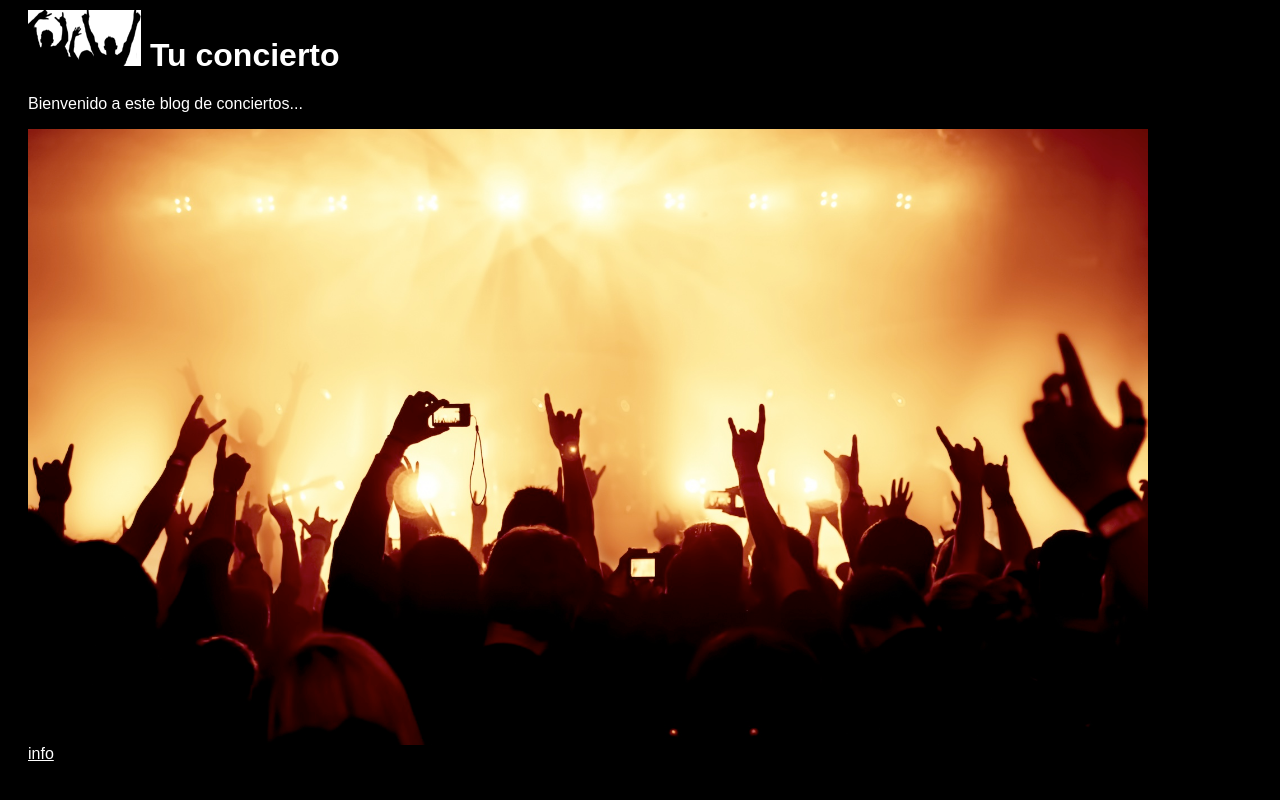
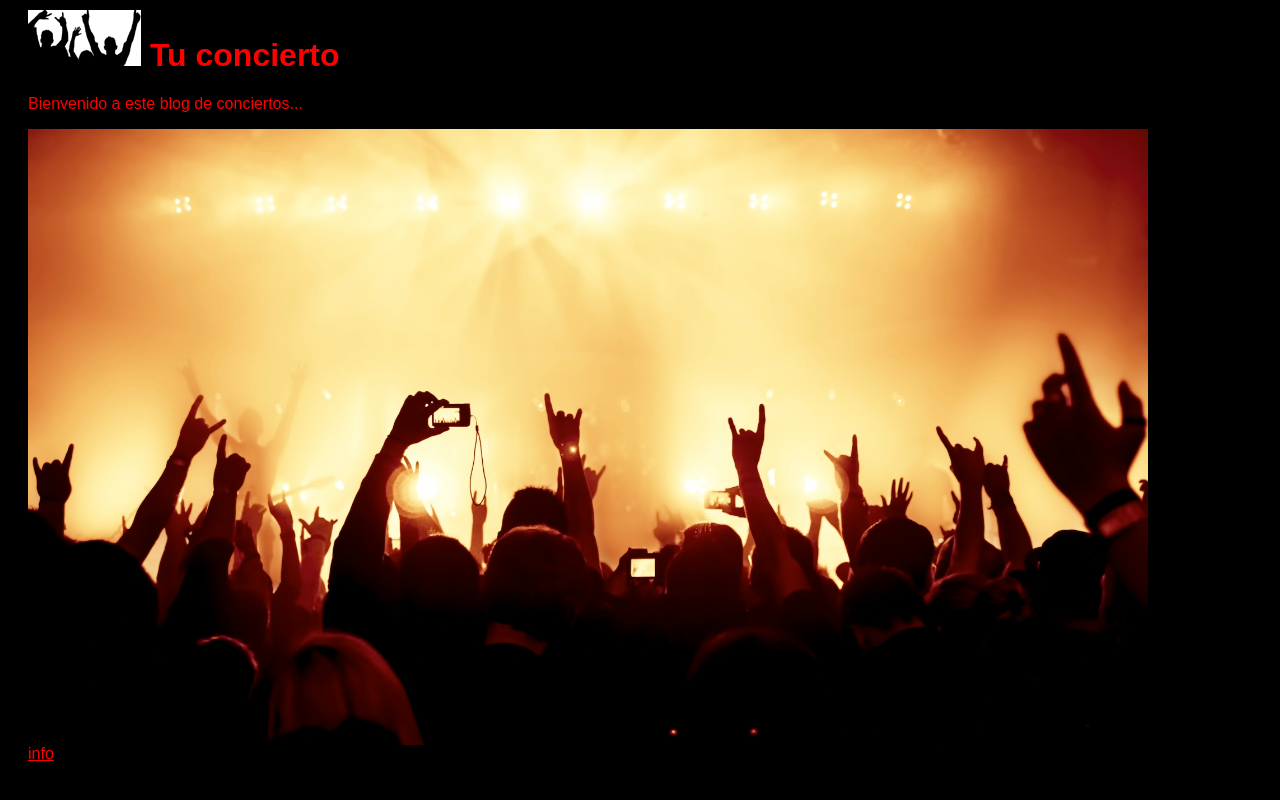
Before and after one commit to lpizarro2391/contenido_base-netx_u_1_css_style, a plain HTML site: page index.html in a window 1280 px wide. Drawn offline with Linux system fonts and the light colour scheme.

Commit message:
Agrega estilo color rojo a todo, la ultima declaracion es la que se aplica en el formato

```diff
--- a/css/estilos.css
+++ b/css/estilos.css
@@ -17,3 +17,7 @@ div {
   margin-left: 20px;
 
 }
+body
+{
+	color: red;
+}
```
